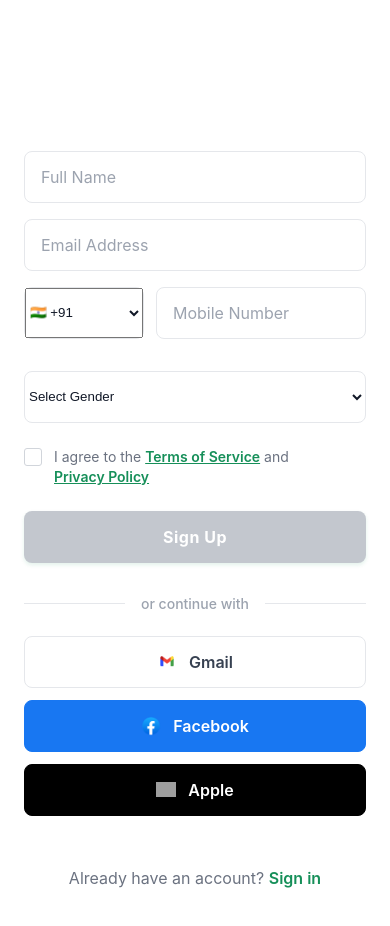
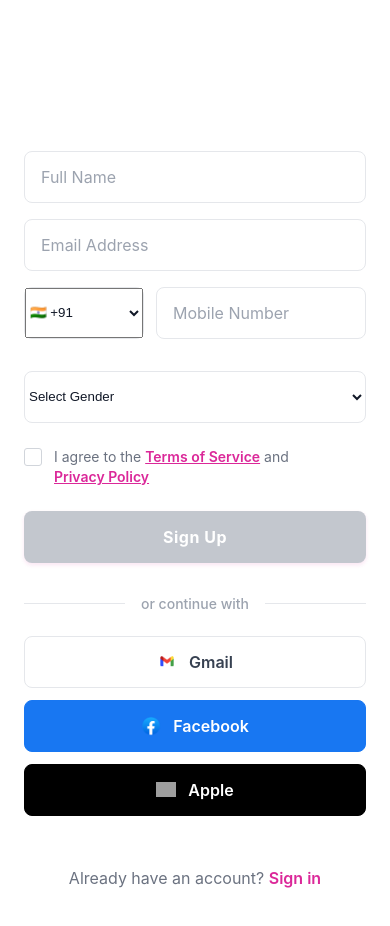
Before and after one commit to lucky-panchal/RideShare, a React Native app: screen /SignUp in a window 390 px wide. Built offline with nearby package versions, Linux system fonts and the light colour scheme; grey boxes are pictures that could not be loaded.

Commit message:
Update SignUp component colors to pink

```diff
--- a/components/SecondScreen/SignUp.jsx
+++ b/components/SecondScreen/SignUp.jsx
@@ -471,8 +471,8 @@
     backgroundColor: '#ffffff',
   },
   checkboxChecked: {
-    backgroundColor: '#168F59',
-    borderColor: '#168F59',
+    backgroundColor: '#DB2899',
+    borderColor: '#DB2899',
   },
   checkmark: {
     color: '#ffffff',
@@ -493,20 +493,20 @@
   },
   agreementTextLink: {
     fontSize: 14,
-    color: '#168F59',
+    color: '#DB2899',
     fontWeight: '600',
     lineHeight: 20,
     textDecorationLine: 'underline',
   },
   signUpButton: {
-    backgroundColor: '#168F59',
+    backgroundColor: '#DB2899',
     paddingVertical: 16,
     borderRadius: 8,
     alignItems: 'center',
     justifyContent: 'center',
     marginBottom: 32,
     height: 52,
-    boxShadow: '0 2px 4px rgba(22, 143, 89, 0.2)',
+    boxShadow: '0 2px 4px rgba(219, 40, 153, 0.2)',
     elevation: 3,
     cursor: 'pointer',
   },
@@ -585,7 +585,7 @@
   },
   signInLink: {
     fontSize: 16,
-    color: '#168F59',
+    color: '#DB2899',
     fontWeight: '600',
   },
   inputError: {
```
